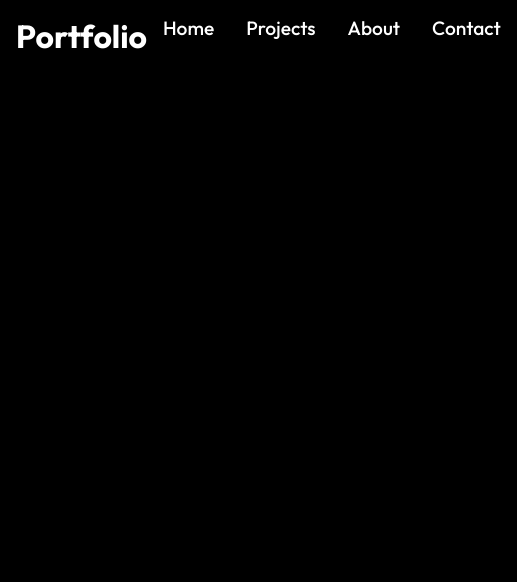
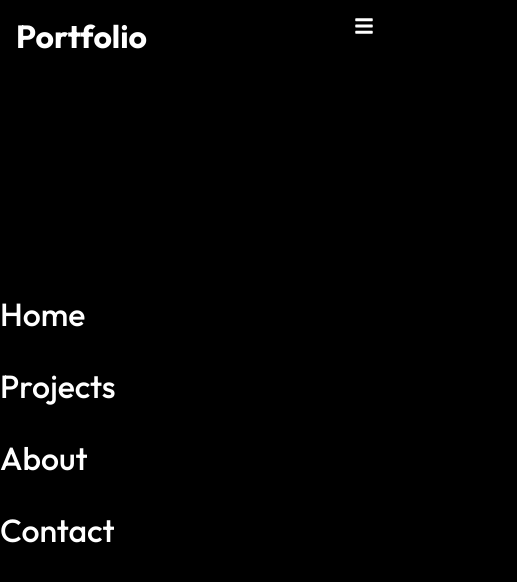
Before and after one commit to jonathanpenaloa/main-portfolio, a React (Create React App) app: page / in a window 390 px wide. Shown: the top 582 px of the page, 517 px wide, since content can reach past the window. Built offline with nearby package versions, Linux system fonts and the light colour scheme.

Commit message:
hamburger added & styled

```diff
--- a/src/components/NavBar.css
+++ b/src/components/NavBar.css
@@ -17,3 +17,34 @@
     font-size: 1.2rem;
     font-weight: 500;
 }
+
+.hamburger {
+    display: none;
+}
+
+@media screen and (max-width: 1040px) {
+    .nav-menu {
+        flex-direction: column;
+        justify-content: center;
+        align-item: center;
+        width: 100%;
+        height: 100vh;
+        background: rgba(0,0,0,0.9);
+        position: absolute;
+        top: 0;
+        left: 0;
+        z-index: -3;
+    }
+
+    .nav-menu li {
+        padding: 1rem 0;
+    }
+
+    .nav-menu li a {
+        font-size: 2rem;
+    }
+
+    .hamburger {
+        display: initial;
+    }
+}
--- a/src/components/NavBar.jsx
+++ b/src/components/NavBar.jsx
@@ -1,9 +1,8 @@
-import { Link } from "react-router-dom";
-
+import "./NavBar.css"
 import React from "react";
 
-import "./NavBar.css"
-
+import { Link } from "react-router-dom";
+import { FaBars } from "react-icons/fa";
 
 export default function NavBar() {
     return (
@@ -25,6 +24,9 @@ export default function NavBar() {
                     <Link to="/contact">Contact</Link>
                 </li>
             </ul>
+            <div className="hamburger">
+                <FaBars size={20} style={{ color: "#fff" }} />
+            </div>
         </div>
     )
 }
--- a/src/index.css
+++ b/src/index.css
@@ -31,7 +31,7 @@ ul {
 }
 
 .btn-light {
-    background: redba(255, 255, 255, 0.2 );
+    background: rgba(255, 255, 255, 0.2 );
     background: transparent;
     color: #fff;
 }
@@ -39,5 +39,5 @@ ul {
 .btn:hover {
     background: rgba(255, 255, 255, 0.2);
     color: #fff;
-    transition: 0.3;
+    transition: 0.3s;
 }
```
